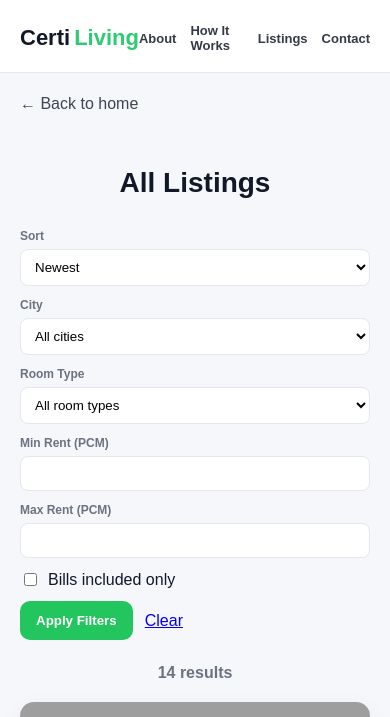
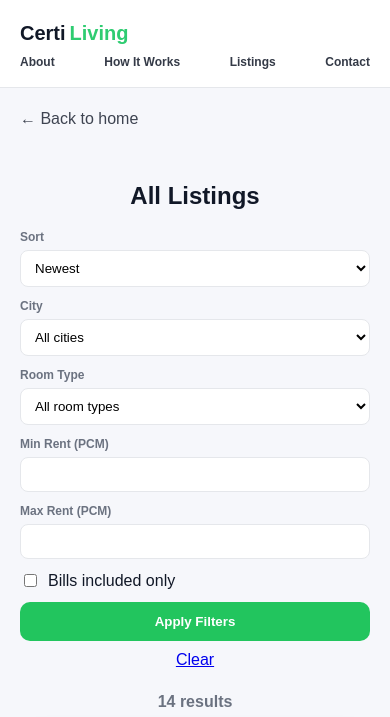
Before and after one commit to joehindle/certiliving-website, a Flask app: page /listings in a window 390 px wide. Shown: the top 717 px of the page. Run offline with Flask 3, Linux system fonts and the light colour scheme; data comes from the database, SQL or seed files in the repository; parts of the project's set-up code (start-up, migrations or seed data) failed here and were passed over; grey boxes are pictures that could not be loaded.

Commit message:
feat(ui): improve mobile responsiveness and viewport behavior

```diff
--- a/app/static/css/style.css
+++ b/app/static/css/style.css
@@ -657,6 +657,26 @@ main { flex: 1; }
 }
 
 @media (max-width: 650px) {
+  .nav-inner {
+    height: auto;
+    padding-top: 10px;
+    padding-bottom: 10px;
+    gap: 10px;
+    flex-direction: column;
+    align-items: flex-start;
+  }
+  .nav-links {
+    width: 100%;
+    justify-content: space-between;
+    gap: 10px;
+    flex-wrap: wrap;
+  }
+  .nav-links a {
+    font-size: 12px;
+  }
+  .brand {
+    font-size: 20px;
+  }
   .container {
     padding-top: 22px;
     padding-bottom: 18px;
@@ -664,11 +684,30 @@ main { flex: 1; }
   .section {
     margin: 40px 0;
   }
+  .section h2 {
+    font-size: 24px;
+    margin-bottom: 20px;
+  }
+  .section p {
+    margin-bottom: 14px;
+  }
   .alt-bg {
     padding: 20px;
   }
   .dash-divider {
     margin: 32px 0;
+  }
+  .btn-primary,
+  .primary-btn {
+    width: 100%;
+  }
+  .filter-actions {
+    flex-direction: column;
+    align-items: stretch;
+    gap: 10px;
+  }
+  .filter-actions a {
+    text-align: center;
   }
   .listing-grid {
     grid-template-columns: 1fr;
@@ -679,6 +718,15 @@ main { flex: 1; }
   .filter-checkbox,
   .filter-actions {
     padding-top: 0;
+  }
+  .detail-meta {
+    gap: 8px;
+  }
+  .meta-pill {
+    font-size: 12px;
+  }
+  .similar-listings h2 {
+    font-size: 22px;
   }
 }
 
--- a/app/templates/base.html
+++ b/app/templates/base.html
@@ -1,6 +1,7 @@
 <!DOCTYPE html>
 <html>
 <head>
+    <meta name="viewport" content="width=device-width, initial-scale=1">
     <title>CertiLiving</title>
     <link rel="stylesheet" href="{{ url_for('static', filename='css/style.css') }}">
     {% block extra_head %}{% endblock %}
```
